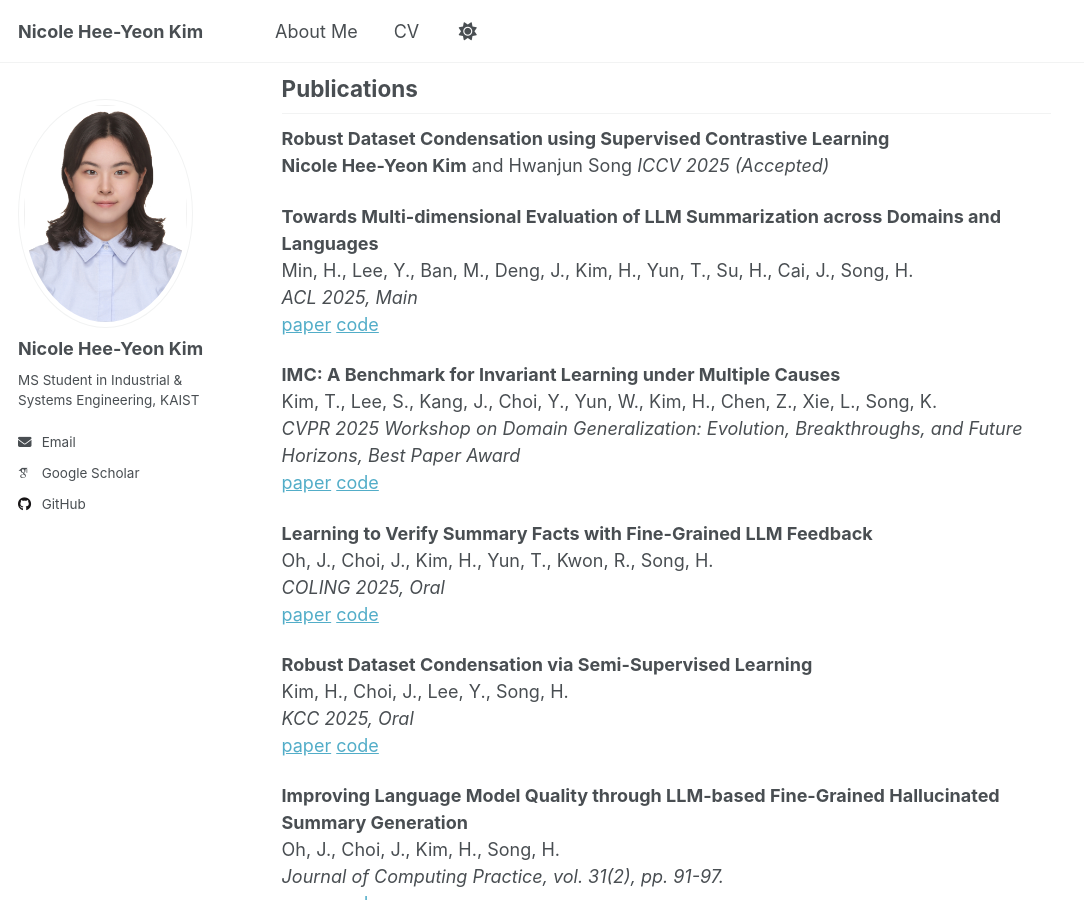
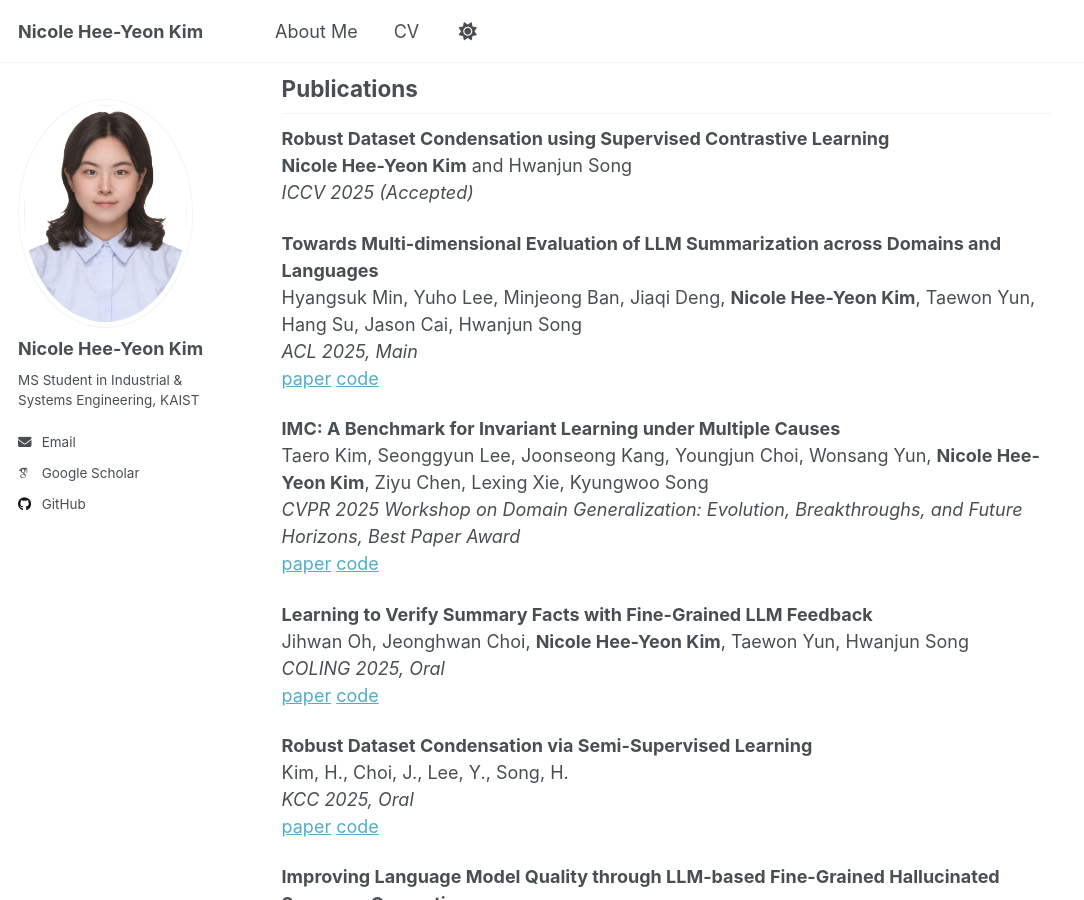
Before and after one commit to Nicole-Hee-Yeon-Kim/Nicole-Hee-Yeon-Kim.github.io, a Jekyll site: the page built from _pages/about.md, in a window 1280 px wide and 900 px high, scrolled down 455 px. Shown: the whole window, without its empty margins (0-1084 px from the left). Built offline with Jekyll 4.4.1, drawn with Linux system fonts in a browser that asks for light colours; some web fonts are replaced; a script that is not in the unit is left out.

Commit message:
Update about.md

```diff
--- a/_pages/about.md
+++ b/_pages/about.md
@@ -20,19 +20,19 @@ My research focuses on enhancing multimodal large language models (LLMs) and vis
 *ICCV 2025 (Accepted)*
 
 **Towards Multi-dimensional Evaluation of LLM Summarization across Domains and Languages**
-Min, H., Lee, Y., Ban, M., Deng, J., Kim, H., Yun, T., Su, H., Cai, J., Song, H.
+Hyangsuk Min, Yuho Lee, Minjeong Ban, Jiaqi Deng, **Nicole Hee-Yeon Kim**, Taewon Yun, Hang Su, Jason Cai, Hwanjun Song
 *ACL 2025, Main*
-[paper](LINK_TO_PAPER) [code](LINK_TO_CODE)
+[paper](https://arxiv.org/abs/2506.00549) [code](https://github.com/DISL-Lab/MSumBench)
 
 **IMC: A Benchmark for Invariant Learning under Multiple Causes**
-Kim, T., Lee, S., Kang, J., Choi, Y., Yun, W., Kim, H., Chen, Z., Xie, L., Song, K.
+Taero Kim, Seonggyun Lee, Joonseong Kang, Youngjun Choi, Wonsang Yun, **Nicole Hee-Yeon Kim**, Ziyu Chen, Lexing Xie, Kyungwoo Song
 *CVPR 2025 Workshop on Domain Generalization: Evolution, Breakthroughs, and Future Horizons, Best Paper Award*
-[paper](LINK_TO_PAPER) [code](LINK_TO_CODE)
+[paper](https://openaccess.thecvf.com/content/CVPR2025W/DG-EBF/papers/Kim_IMC_A_Benchmark_for_Invariant_Learning_under_Multiple_Causes_CVPRW_2025_paper.pdf) [code](https://github.com/MLAI-Yonsei/multiple_causes)
 
 **Learning to Verify Summary Facts with Fine-Grained LLM Feedback**
-Oh, J., Choi, J., Kim, H., Yun, T., Kwon, R., Song, H.
+Jihwan Oh, Jeonghwan Choi, **Nicole Hee-Yeon Kim**, Taewon Yun, Hwanjun Song
 *COLING 2025, Oral*
-[paper](LINK_TO_PAPER) [code](LINK_TO_CODE)
+[paper](https://arxiv.org/abs/2412.10689) [code](https://github.com/DISL-Lab/FineSumFact)
 
 **Robust Dataset Condensation via Semi-Supervised Learning**
 Kim, H., Choi, J., Lee, Y., Song, H.
```
